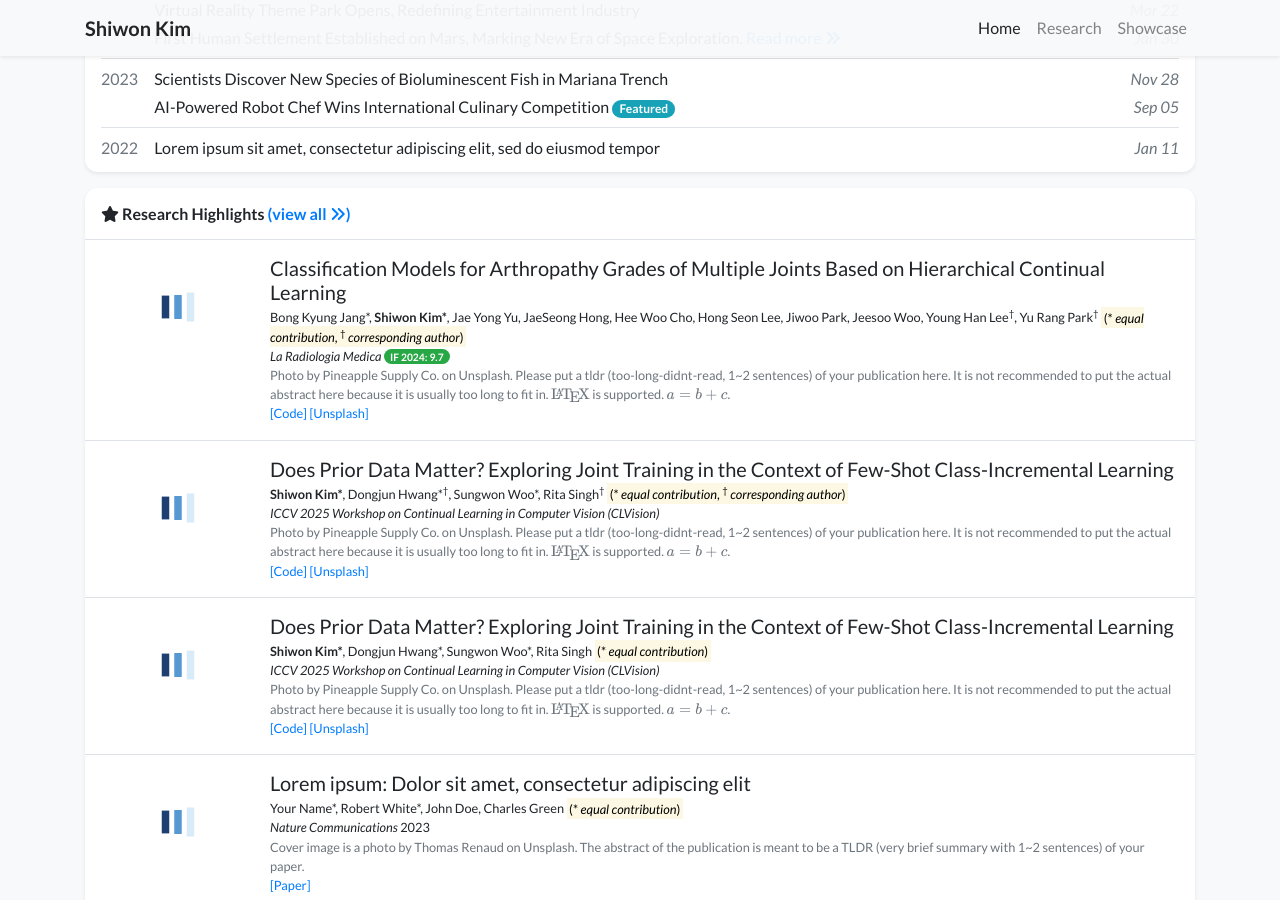
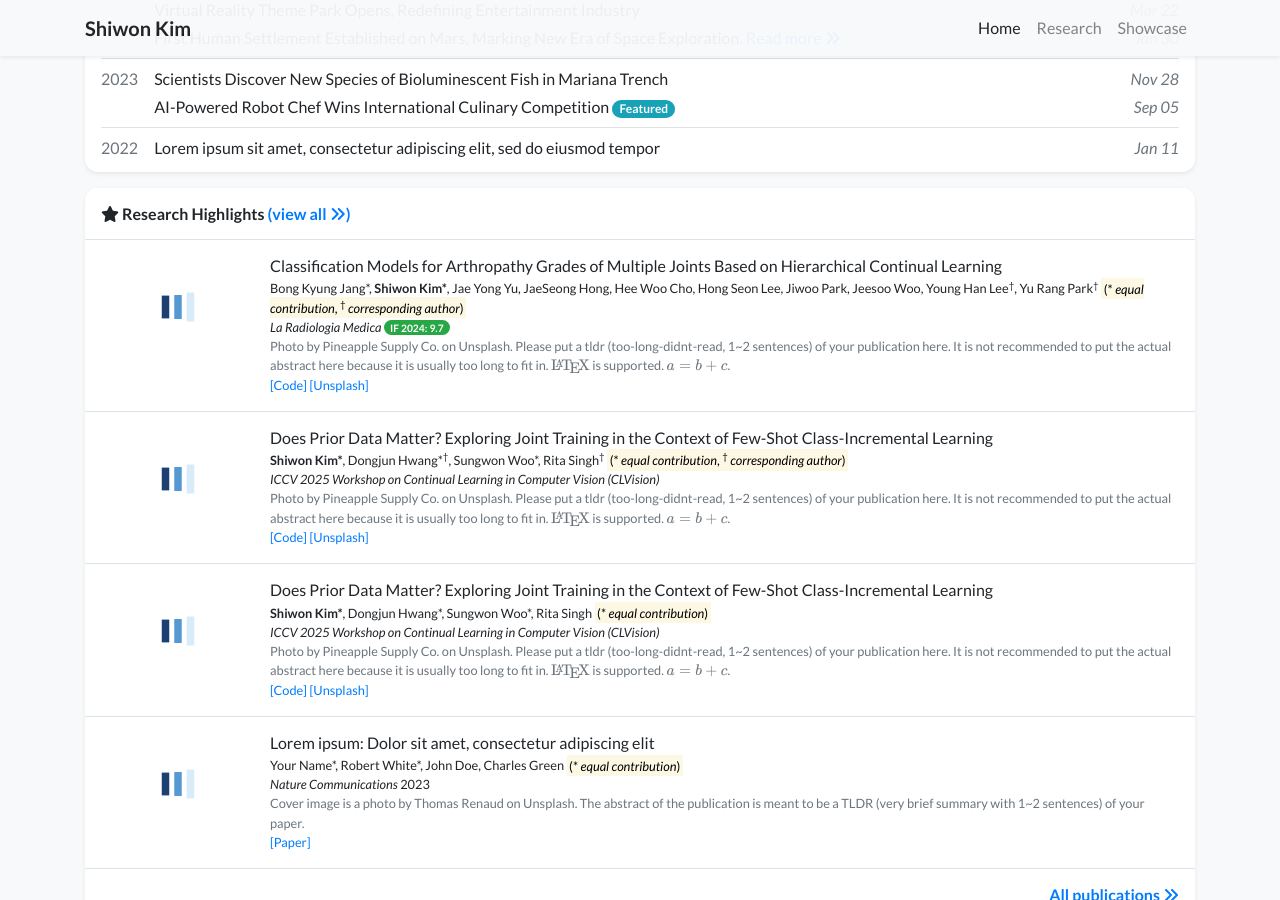
Before and after one commit to shiwonkim/shiwonkim.github.io, a Jekyll site: the page built from index.html, in a window 1280 px wide and 900 px high, scrolled down 904 px. Built offline with Jekyll 4.4.1, drawn with Linux system fonts in a browser that asks for light colours; nearby versions of some CDN libraries; a style sheet for code colours, icons or effects is not loaded.

Commit message:
edit profile

```diff
--- a/_includes/widgets/publication_item.html
+++ b/_includes/widgets/publication_item.html
@@ -9,7 +9,7 @@
             {%- endif -%}
         </div>
         <div class="col-md-9 col-xl-10 p-3 pl-md-0">
-            <h5 class="mt-0 mb-1 font-weight-normal">{{ item.title }}</h5>
+            <h6 class="mt-0 mb-1 font-weight-normal">{{ item.title }}</h6>
             <p class="mt-0 mb-0 small">{% include widgets/author_list.html authors=item.authors %}</p>
             <p class="mt-0 mb-0 small">{{item.pub_pre}}<i>{{ item.pub }}</i>{{ item.pub_post }} {{ item.pub_date }} {{ item.pub_last }} <span data-semantic-scholar-id="{{ item.semantic_scholar_id }}"></span></p>
             <p class="mt-0 mb-0 small text-muted">{{ item.abstract }}</p>
```
